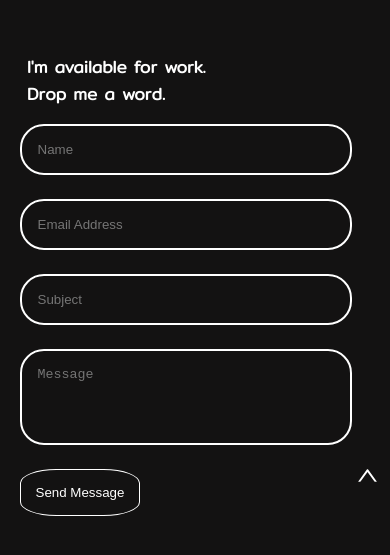
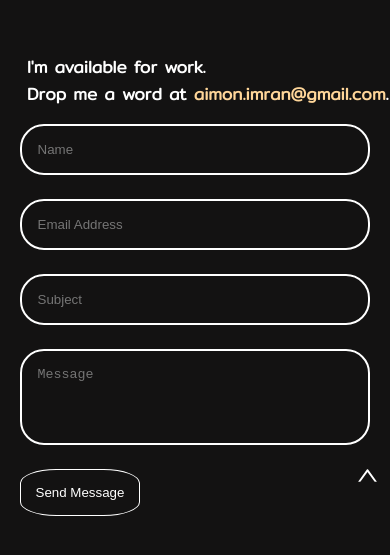
Before and after one commit to aimonimran/my-portfolio, a React (Create React App) app: page / in a window 390 px wide. Shown: the part 8339-8894 px from the top of the page. Built offline with nearby package versions, Linux system fonts and the light colour scheme.

Commit message:
Added email

```diff
--- a/src/components/Contact/Contact.jsx
+++ b/src/components/Contact/Contact.jsx
@@ -47,7 +47,7 @@ const Contact = () => {
           <p className="available">
             I'm available for work.
             <br />
-            Drop me a word.
+            Drop me a word at <span>aimon.imran@gmail.com</span>.
           </p>
         </div>
         <div className="form-container">
--- a/src/components/Contact/contact.css
+++ b/src/components/Contact/contact.css
@@ -13,10 +13,14 @@
   flex-direction: column;
 }
 
+span {
+  color: #ffd699;
+}
+
 .form-container {
   display: flex;
   flex-direction: column;
-  width: 50%;
+  width: 55%;
   margin-bottom: 2rem;
 }
 
@@ -91,7 +95,7 @@ textarea {
   }
 
   .form-container {
-    width: 80%;
+    width: 85%;
   }
 
   .available {
@@ -113,8 +117,13 @@ textarea {
   .contact-me {
     font-size: 99px;
   }
+
   .info-container {
     padding: 5% 0 0 1%;
+  }
+
+  .available {
+    font-size: 26px;
   }
 
   .form-container {
```
